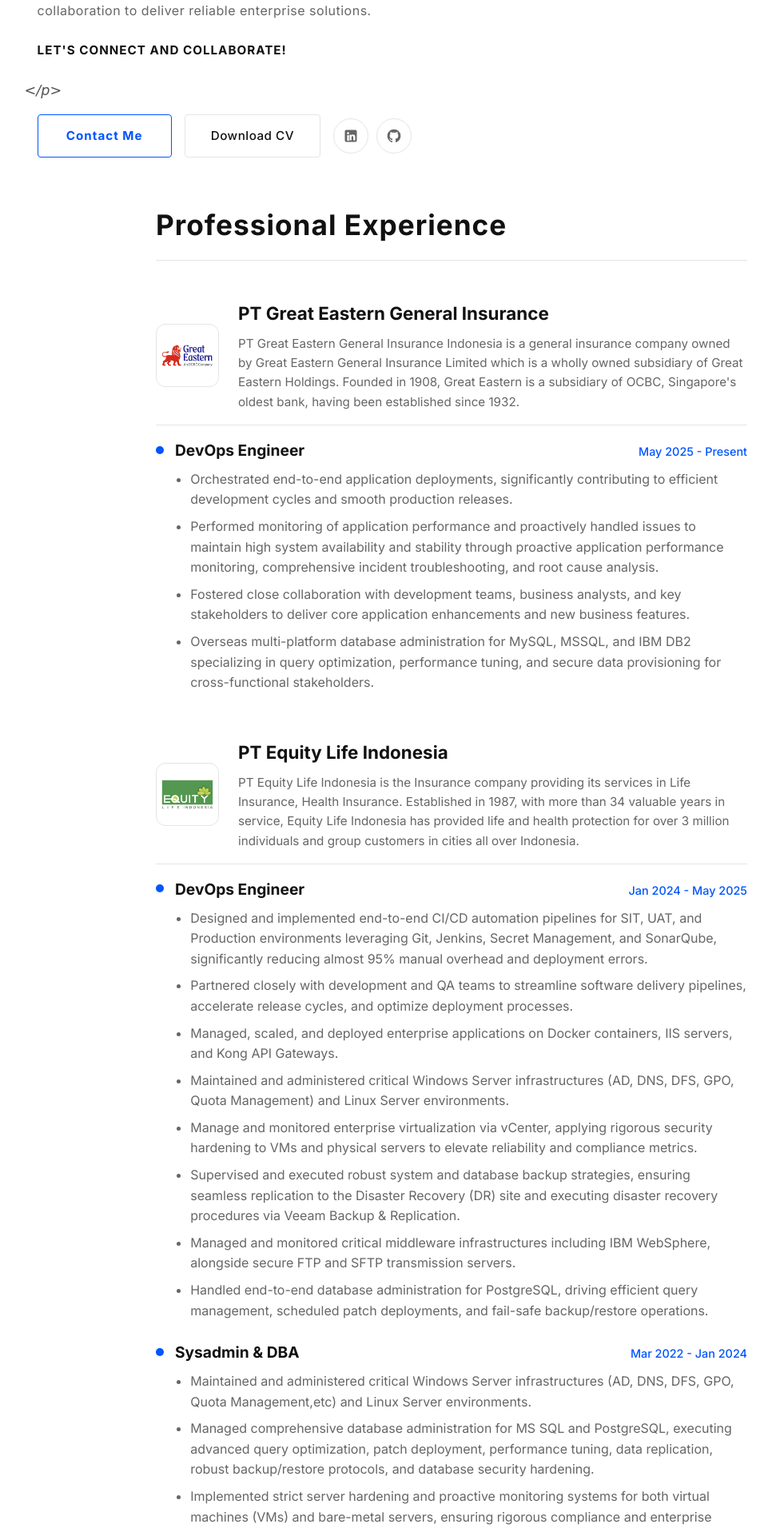
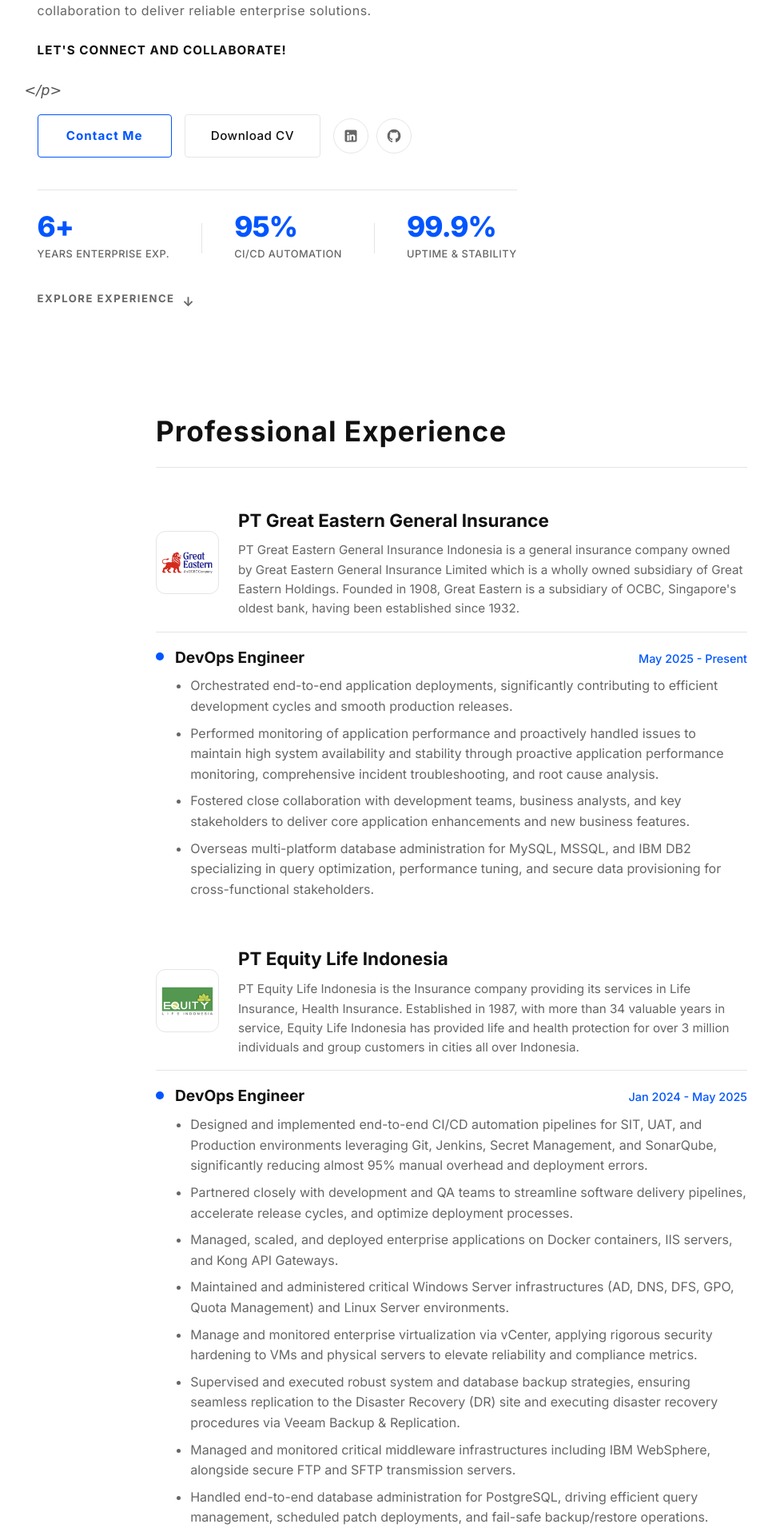
Before and after one commit to gomslhi/projectgomsil-resume, a PHP site: page / in a window 1280 px wide. Shown: the part 554-2465 px from the top of the page at 80% size, without its empty margins (75-1041 px from the left). Run offline with PHP 8.4, Linux system fonts and the light colour scheme; some web fonts are replaced.

Commit message:
update halaman

```diff
--- a/assets/style.css
+++ b/assets/style.css
@@ -124,14 +124,15 @@ html {
     border-color: var(--accent-cyan);
 }
 
-/* Hero Section */
+/* Hero Section - Full Viewport with Clean Landing */
 .hero {
     position: relative;
     display: flex;
     flex-direction: column;
-    justify-content: flex-start;
-    padding: 3rem 5% 1rem 5%;
-    min-height: auto;
+    justify-content: space-between;
+    padding: 3rem 5% 2rem 5%;
+    min-height: calc(100vh - 75px);
+    box-sizing: border-box;
     overflow: hidden;
     margin: 0 auto;
     max-width: 1400px;
@@ -273,6 +274,78 @@ html {
     transform: translateY(-2px);
 }
 
+/* Stats Highlight Strip */
+.hero-stats {
+    display: flex;
+    align-items: center;
+    gap: 2.5rem;
+    margin-top: 2.5rem;
+    padding-top: 1.8rem;
+    border-top: 1px solid var(--border-color);
+    max-width: 600px;
+}
+
+.stat-item {
+    display: flex;
+    flex-direction: column;
+}
+
+.stat-number {
+    font-size: 2.2rem;
+    font-weight: 800;
+    color: var(--accent-cyan);
+    line-height: 1;
+    letter-spacing: -1px;
+}
+
+.stat-label {
+    font-size: 0.8rem;
+    color: var(--text-secondary);
+    margin-top: 0.4rem;
+    font-weight: 500;
+    text-transform: uppercase;
+    letter-spacing: 0.5px;
+}
+
+.stat-divider {
+    width: 1px;
+    height: 38px;
+    background-color: var(--border-color);
+}
+
+/* Scroll Cue at Bottom of Hero */
+.hero-scroll-cue {
+    display: inline-flex;
+    align-items: center;
+    gap: 0.6rem;
+    color: var(--text-secondary);
+    text-decoration: none;
+    font-size: 0.82rem;
+    letter-spacing: 1.5px;
+    text-transform: uppercase;
+    font-weight: 600;
+    margin-left: 5%;
+    transition: all 0.3s ease;
+    width: fit-content;
+    margin-top: 2rem;
+}
+
+.hero-scroll-cue:hover {
+    color: var(--accent-cyan);
+    transform: translateY(3px);
+}
+
+.hero-scroll-cue .scroll-arrow {
+    display: inline-block;
+    animation: bounceDown 2s infinite;
+    font-size: 1rem;
+}
+
+@keyframes bounceDown {
+    0%, 100% { transform: translateY(0); }
+    50% { transform: translateY(5px); }
+}
+
 .scroll-indicator {
     display: none;
 }
@@ -281,11 +354,10 @@ html {
 .tabs-container {
     max-width: 740px;
     /* Narrower width for reading comfort like Medium */
-    margin: 2.5rem auto 0 auto;
-    /* Centered in the screen with balanced top spacing */
-    padding: 0 5%;
-    padding-bottom: 5rem;
-    /* Extra blank space at the bottom so the last section can scroll up to the top */
+    margin: 0 auto;
+    /* Flush below the hero fold */
+    padding: 4rem 5% 5rem 5%;
+    /* Generous top padding when scrolled into view */
 }
 
 
@@ -590,8 +662,28 @@ html {
         margin-top: 0.5rem;
     }
 
-    .scroll-indicator {
-        display: none; /* Hide scroll indicator on mobile to save vertical space */
+    .hero-stats {
+        gap: 1.2rem;
+        flex-wrap: wrap;
+        margin-top: 2rem;
+        padding-top: 1.5rem;
+    }
+
+    .stat-number {
+        font-size: 1.8rem;
+    }
+
+    .stat-label {
+        font-size: 0.72rem;
+    }
+
+    .stat-divider {
+        display: none;
+    }
+
+    .hero-scroll-cue {
+        margin-left: 0;
+        margin-top: 2rem;
     }
 
     /* Company and Job Meta Spacing */
--- a/index.php
+++ b/index.php
@@ -58,7 +58,30 @@
                     </a>
                 </div>
             </div>
+
+            <!-- Key Metrics / Tech Highlights (No Clichés) -->
+            <div class="hero-stats">
+                <div class="stat-item">
+                    <span class="stat-number">6+</span>
+                    <span class="stat-label">Years Enterprise Exp.</span>
+                </div>
+                <div class="stat-divider"></div>
+                <div class="stat-item">
+                    <span class="stat-number">95%</span>
+                    <span class="stat-label">CI/CD Automation</span>
+                </div>
+                <div class="stat-divider"></div>
+                <div class="stat-item">
+                    <span class="stat-number">99.9%</span>
+                    <span class="stat-label">Uptime & Stability</span>
+                </div>
+            </div>
         </div>
+
+        <a href="#experience" class="hero-scroll-cue">
+            <span>Explore Experience</span>
+            <span class="scroll-arrow">&darr;</span>
+        </a>
     </div>
 
     <!-- Section Links -->
```
